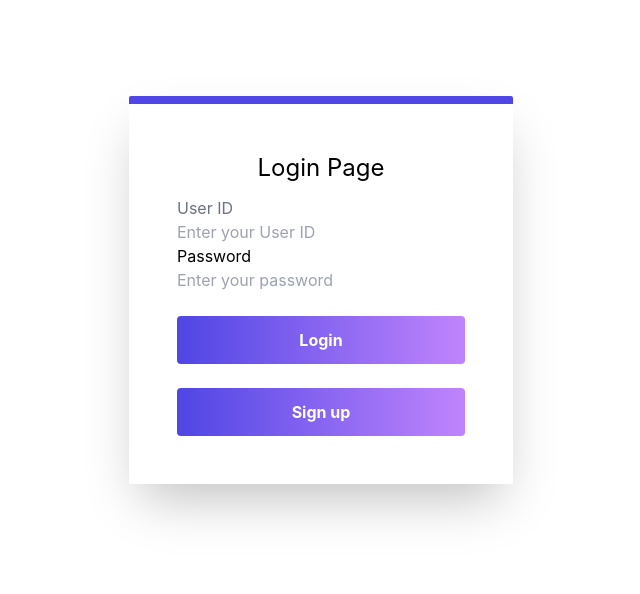
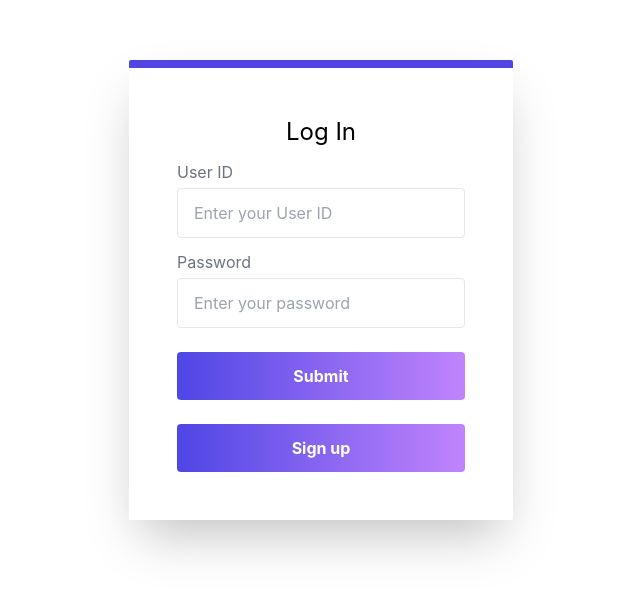
Before and after one commit to paripat2504/461L-Software-Lab-Project, a React (Create React App) app in the folder frontend/: page / in a window 1280 px wide. Shown: the part 110-704 px from the top of the page, without its empty margins (319-959 px from the left). Built offline with nearby package versions, Linux system fonts and the light colour scheme.

Commit message:
add styling for login page

```diff
--- a/frontend/src/LoginForm.js
+++ b/frontend/src/LoginForm.js
@@ -45,10 +45,10 @@ function LoginForm() {
       <div className="bg-blue-70 flex justify-center items-center h-screen w-screen">
       <div className=" border-t-8 rounded-sm border-indigo-600 bg-white p-12 shadow-2xl w-96">
       <form onSubmit={handleClick}>
-        <h1 className="font-italic text-center block text-2xl">Login Page</h1>
+        <h1 className="font-italic text-center block text-2xl">Log In</h1>
           <div>
             <label className="text-gray-500 block mt-3">User ID</label>
-            <input type="text"
+            <input className="rounded px-4 py-3 w-full mt-1 bg-white text-gray-900 border border-gray-200 focus:border-indigo-400 focus:outline-none focus:ring focus:ring-indigo-100" type="text"
               placeholder='Enter your User ID'
               style={{marginRight:'10px'}}
               value={username}
@@ -56,16 +56,17 @@ function LoginForm() {
             />
           </div>
           <div>
-            <label>Password</label>
-            <input type="password"
+            <label className="text-gray-500 block mt-3">Password</label>
+            <input className="rounded px-4 py-3 w-full mt-1 bg-white text-gray-900 border border-gray-200 focus:border-indigo-400 focus:outline-none focus:ring focus:ring-indigo-100" type="password"
               placeholder='Enter your password'
               value={password}
               onChange={handlePassword}
             />
           </div>
-          <button type="submit" className="mt-6 transition transition-all block py-3 px-4 w-full text-white font-bold rounded cursor-pointer bg-gradient-to-r from-indigo-600 to-purple-400 hover:from-indigo-700 hover:to-purple-500 focus:bg-indigo-900 transform hover:-translate-y-1 hover:shadow-lg" onClick={handleClick} style={{marginRight:'20px'}}>Login</button>
+          <div className="text-red-600 flex justify-center">{message}</div>
+          <button type="submit" className="mt-6 transition transition-all block py-3 px-4 w-full text-white font-bold rounded cursor-pointer bg-gradient-to-r from-indigo-600 to-purple-400 hover:from-indigo-700 hover:to-purple-500 focus:bg-indigo-900 transform hover:-translate-y-1 hover:shadow-lg" onClick={handleClick} style={{marginRight:'20px'}}>Submit</button>
           <button type="button" className="mt-6 transition transition-all block py-3 px-4 w-full text-white font-bold rounded cursor-pointer bg-gradient-to-r from-indigo-600 to-purple-400 hover:from-indigo-700 hover:to-purple-500 focus:bg-indigo-900 transform hover:-translate-y-1 hover:shadow-lg"onClick={handleSignupClick}>Sign up</button>
-          <div>{message}</div>
+
     </form>
     </div>
     </div>
```
